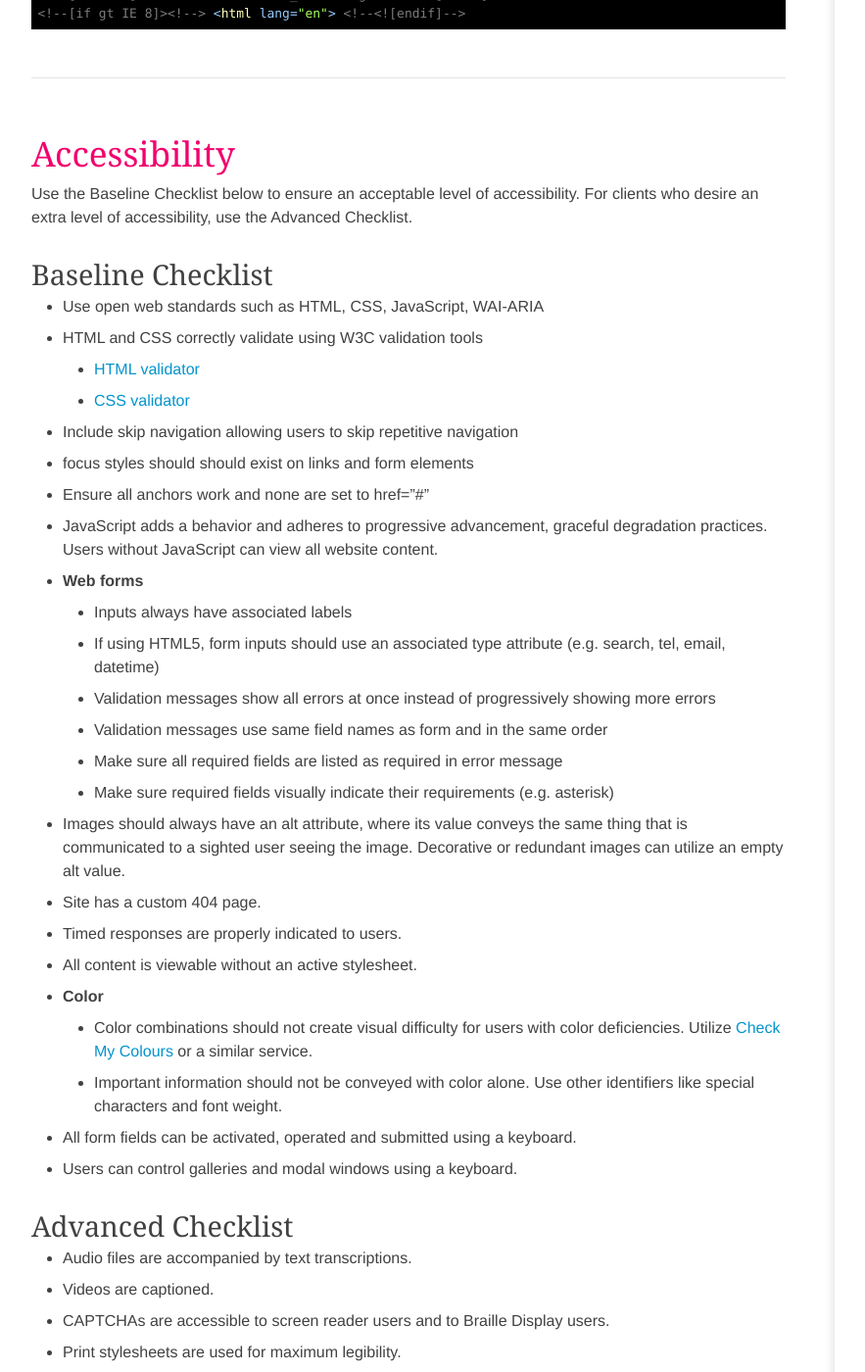
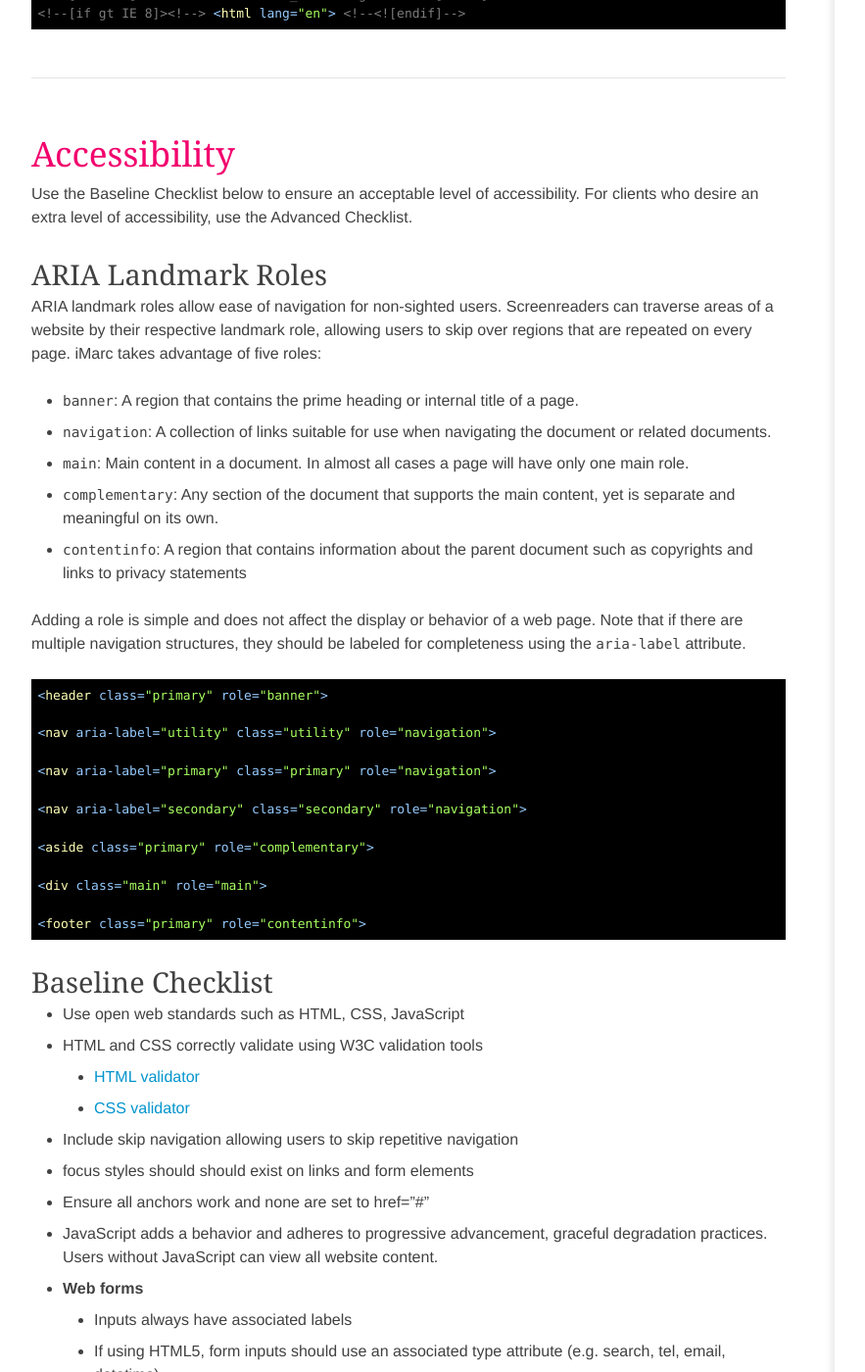
Before and after one commit to imarc/handbook, a Jekyll site: the page built from frontend.markdown, in a window 1280 px wide and 1400 px high, scrolled down 9396 px. Shown: the whole window at 98% size, without its empty margins (88-971 px from the left). Built offline with Jekyll 4.4.1, drawn with Linux system fonts in a browser that asks for light colours; nearby versions of some CDN libraries; some web fonts are replaced.

Commit message:
added aria landmark role info

```diff
--- a/frontend.markdown
+++ b/frontend.markdown
@@ -500,10 +500,48 @@ Some older versions of Internet Explorer need dedicated CSS rules in order to ac
 
 Use the Baseline Checklist below to ensure an acceptable level of accessibility. For clients who desire an extra level of accessibility, use the Advanced Checklist.
 
+### ARIA Landmark Roles
+
+ARIA landmark roles allow ease of navigation for non-sighted users. Screenreaders can traverse areas of a website by their respective landmark role, allowing users to skip over regions that are repeated on every page. iMarc takes advantage of five roles:
+<ul>
+	<li>
+		<code>banner</code>: A region that contains the prime heading or internal title of a page.
+	</li>
+	<li>
+		<code>navigation</code>: A collection of links suitable for use when navigating the document or related documents.
+	</li>
+	<li>
+		<code>main</code>: Main content in a document. In almost all cases a page will have only one main role.
+	</li>
+	<li>
+		<code>complementary</code>:	Any section of the document that supports the main content, yet is separate and meaningful on its own.
+	</li>
+	<li>
+		<code>contentinfo</code>: A region that contains information about the parent document such as copyrights and links to privacy statements
+	</li>
+</ul>
+
+Adding a role is simple and does not affect the display or behavior of a web page. Note that if there are multiple navigation structures, they should be labeled for completeness using the <code>aria-label</code> attribute.
+
+	<header class="primary" role="banner">
+
+	<nav aria-label="utility" class="utility" role="navigation">
+
+	<nav aria-label="primary" class="primary" role="navigation">
+
+	<nav aria-label="secondary" class="secondary" role="navigation">
+
+	<aside class="primary" role="complementary">
+
+	<div class="main" role="main">
+
+	<footer class="primary" role="contentinfo">
+
+
 ### Baseline Checklist
 <ul>
 	<li>
-		Use open web standards such as HTML, CSS, JavaScript, WAI-ARIA
+		Use open web standards such as HTML, CSS, JavaScript
 	</li>
 	<li>
 		HTML and CSS correctly validate using W3C validation tools
```
